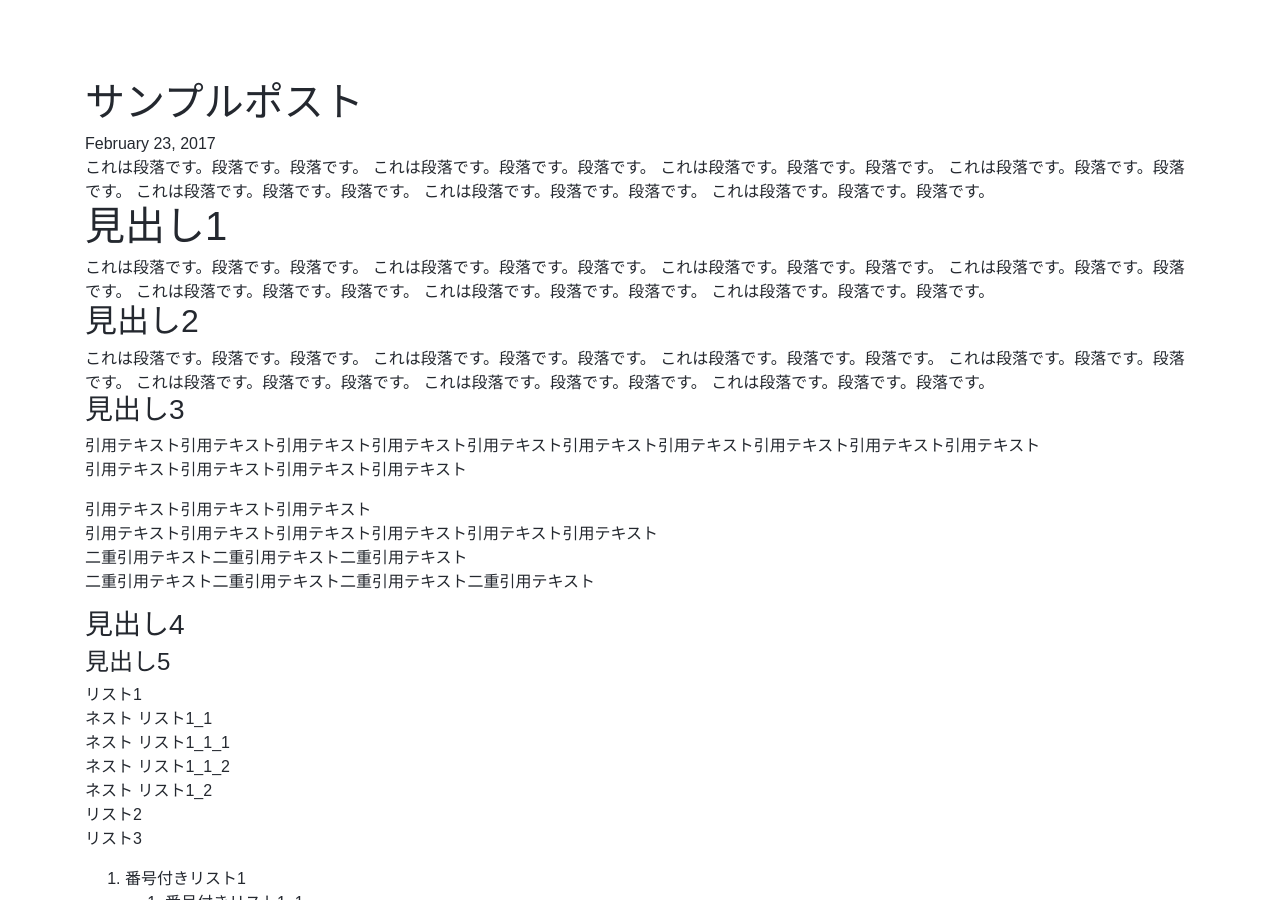
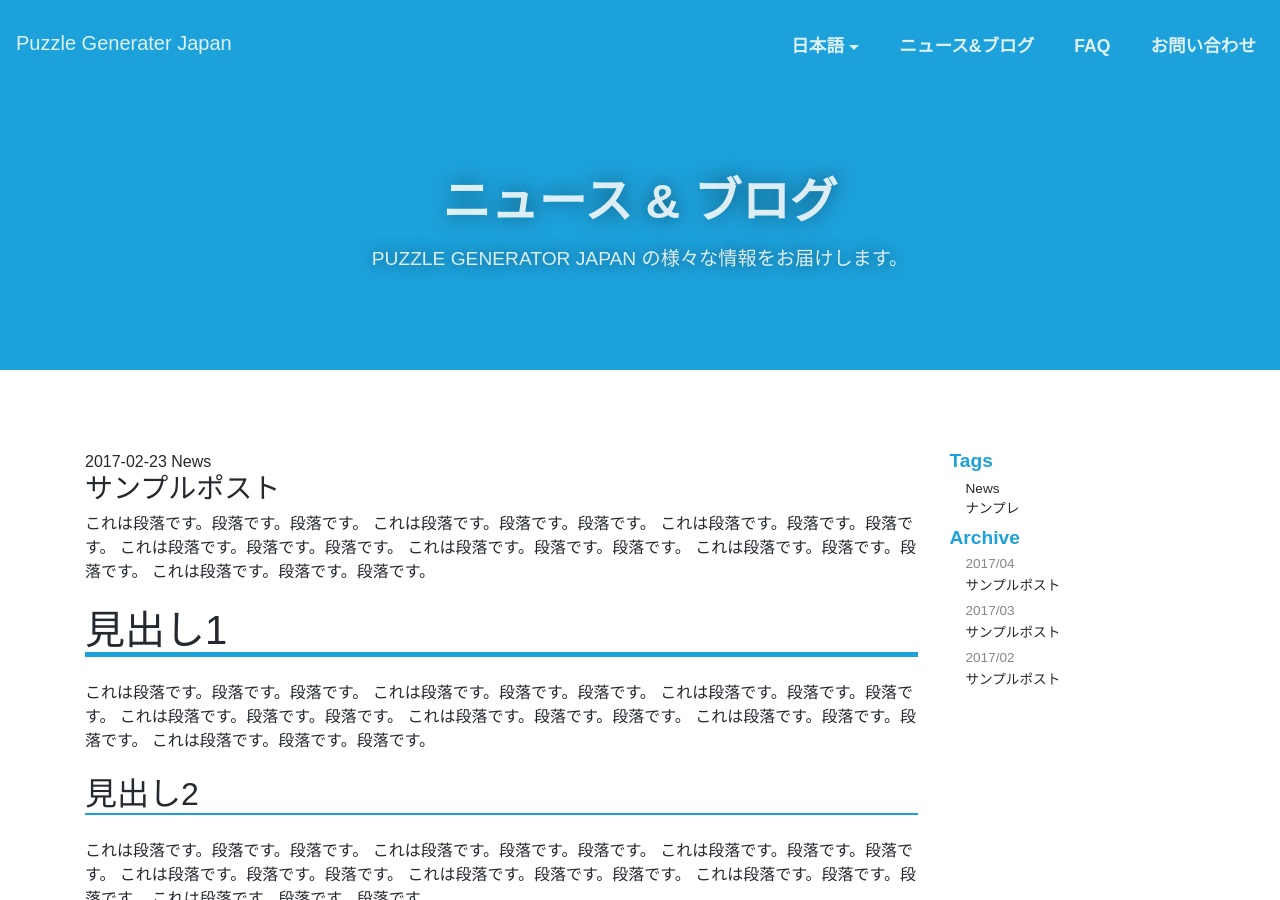
Before and after one commit to timedia/puzzle.gr.jp, a Jekyll site: the page built from _posts/2017-02-23-samplepost.md, in a window 1280 px wide and 900 px high. Built offline with Jekyll 4.4.1, drawn with Linux system fonts in a browser that asks for light colours; nearby versions of some CDN libraries.

Commit message:
Update post page layout

```diff
--- a/_layouts/post.html
+++ b/_layouts/post.html
@@ -2,36 +2,42 @@
 layout: default
 ---
 
-<article class="contents page">
-    <div class="container">
+<div class="catch blog">
 
-      <div class="page__header">
-        <h1 class="page__title">{{ page.title }}</h1>
-        <p class="page__date">{{ page.date | date: '%B %d, %Y' }}</p>
-      </div>
+  {%- include header.html -%}
 
-      <div class="page__body">
+  <div class="container">
+      <h2 class="sunbpage-title">ニュース &amp; ブログ</h2>
+      <p>PUZZLE GENERATOR JAPAN の様々な情報をお届けします。</p>
+  </div>
 
+</div>
+
+<div class="row container">
+  <div class="col-lg-9">
+    <div class="blog-article-header">
+        <span class="blog-article-date">{{ page.date | date: '%Y-%m-%d' }}</span>
+        <span class="blog-article-category">{{ page.tags }}</span>
+        <h3>{{ page.title }}</h3>
+    </div>
+    <div class="blog-article article">
 
         {{ content }}
 
+    </div>
+  </div>
+  <div class="col-lg-3 blog-side-nav">
 
-      </div><!--page__body-->
+      <div class="blog-side-nav-category">
+          <h3 class="blog-side-nav-title"><a href="{{ site.baseurl }}/tags">Tags</a></h3>
+          {%- include tag_cloud.html -%}
 
-      <!-- 前後のページへのリンクを表示したい -->
-      <div class="pager">
+      </div>
 
-        <p class="pager__item--next">
-          <a href="">&lt; 次のページ</a>
-        </p>
+      <div class="blog-side-nav-archive">
+          <h3 class="blog-side-nav-title"><a href="{{ site.baseurl }}/Archive">Archive</a></h3>
+          {%- include post_archive.html -%}
+      </div>
 
-        <p class="pager__item--prev">
-          <a href="">前のページ &gt;</a>
-        </p>
-
-      </div><!--pager-->
-
-    </div><!--container-->
-</article><!--page-->
-
-{%- include post_meta.html -%}
+  </div>
+</div>
```
